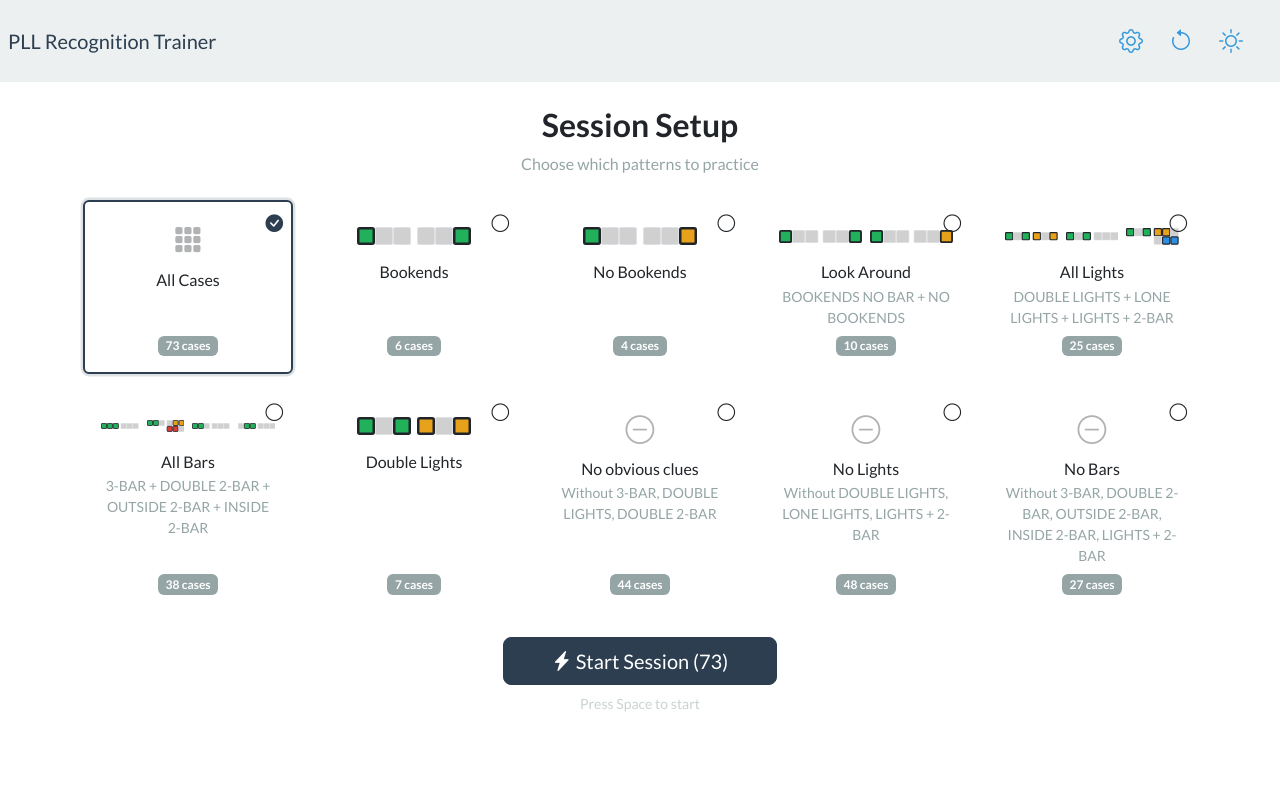
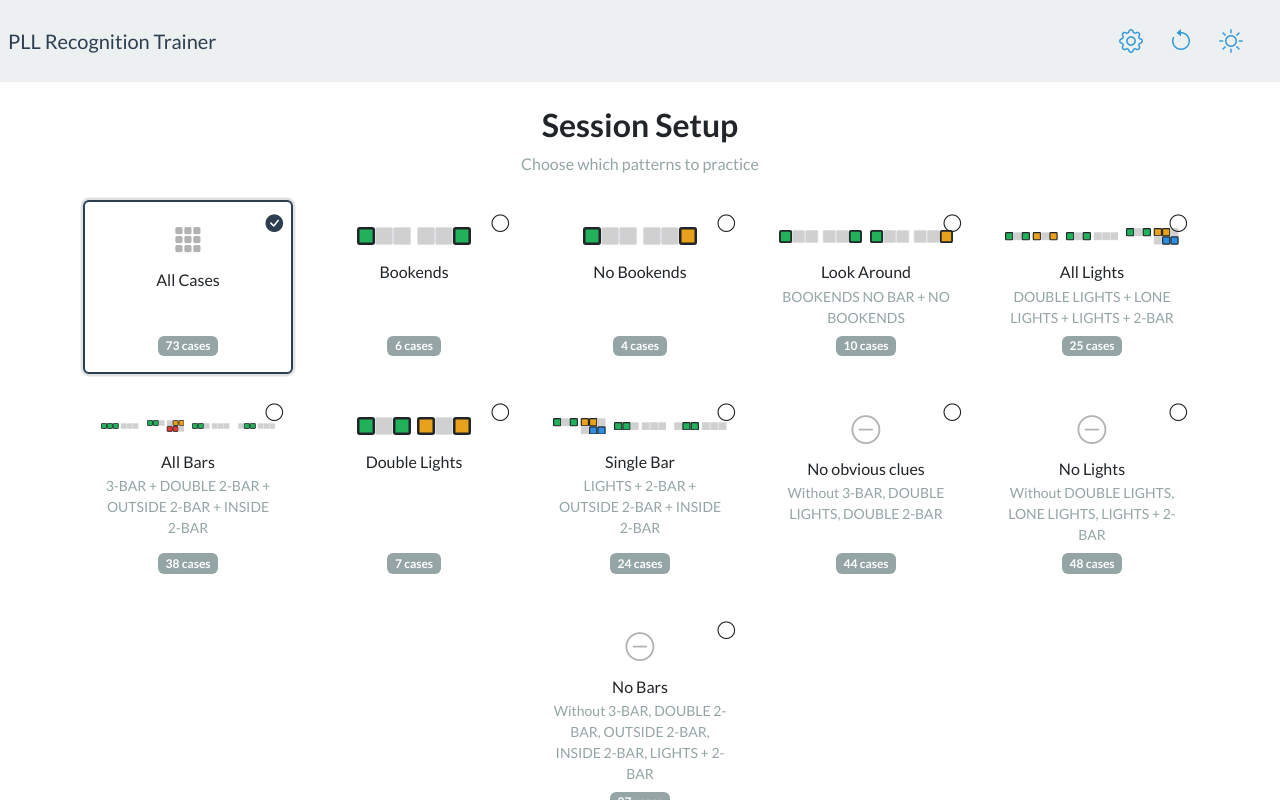
Before and after one commit to Roman-/pll_recognition_trainer, a Vue app: page /#/setup in a window 1280 px wide. Built offline with nearby package versions, Linux system fonts and the light colour scheme.

Commit message:
Add 'Single Bar' preset to SessionSetupView with group-based configuration

```diff
--- a/src/views/SessionSetupView.vue
+++ b/src/views/SessionSetupView.vue
@@ -19,6 +19,7 @@ const presets = [
   { id: 'all_lights', label: 'All Lights', groups: ['double_lights', 'lone_lights', 'lights_plus_2bar'] },
   { id: 'all_bars', label: 'All Bars', groups: ['three_bar', 'double_2bar', 'outside_2bar', 'inside_2bar'] },
   { id: 'double_lights', label: 'Double Lights', groups: ['double_lights'] },
+  { id: 'single_bar', label: 'Single Bar', groups: ['lights_plus_2bar', 'outside_2bar', 'inside_2bar'] },
   { id: 'no_obvious_clues', label: 'No obvious clues', exclude: ['three_bar', 'double_lights', 'double_2bar'] },
   { id: 'no_lights', label: 'No Lights', exclude: ['double_lights', 'lone_lights', 'lights_plus_2bar'] },
   { id: 'no_bars', label: 'No Bars', exclude: ['three_bar', 'double_2bar', 'outside_2bar', 'inside_2bar', 'lights_plus_2bar'] },
```
